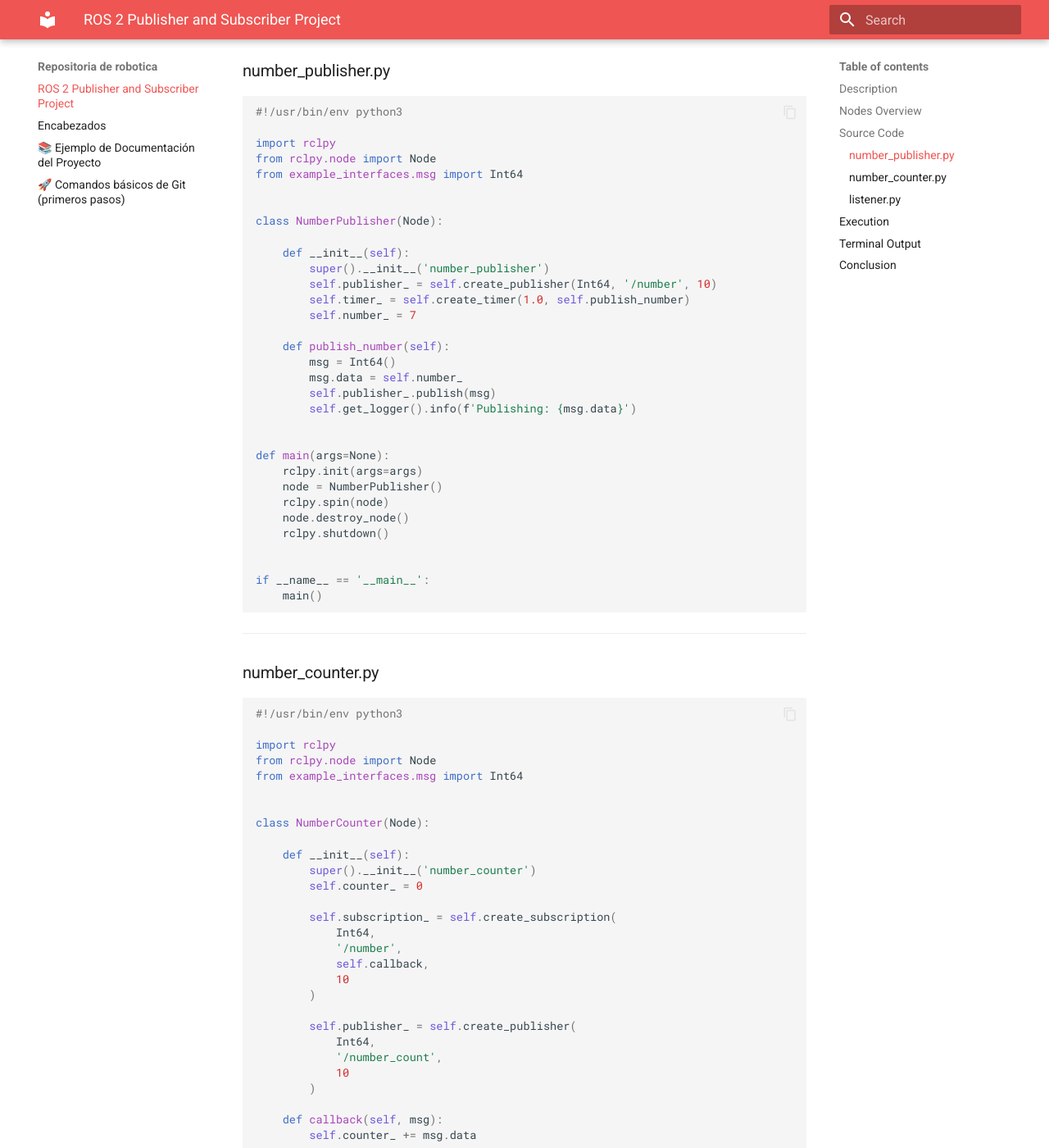
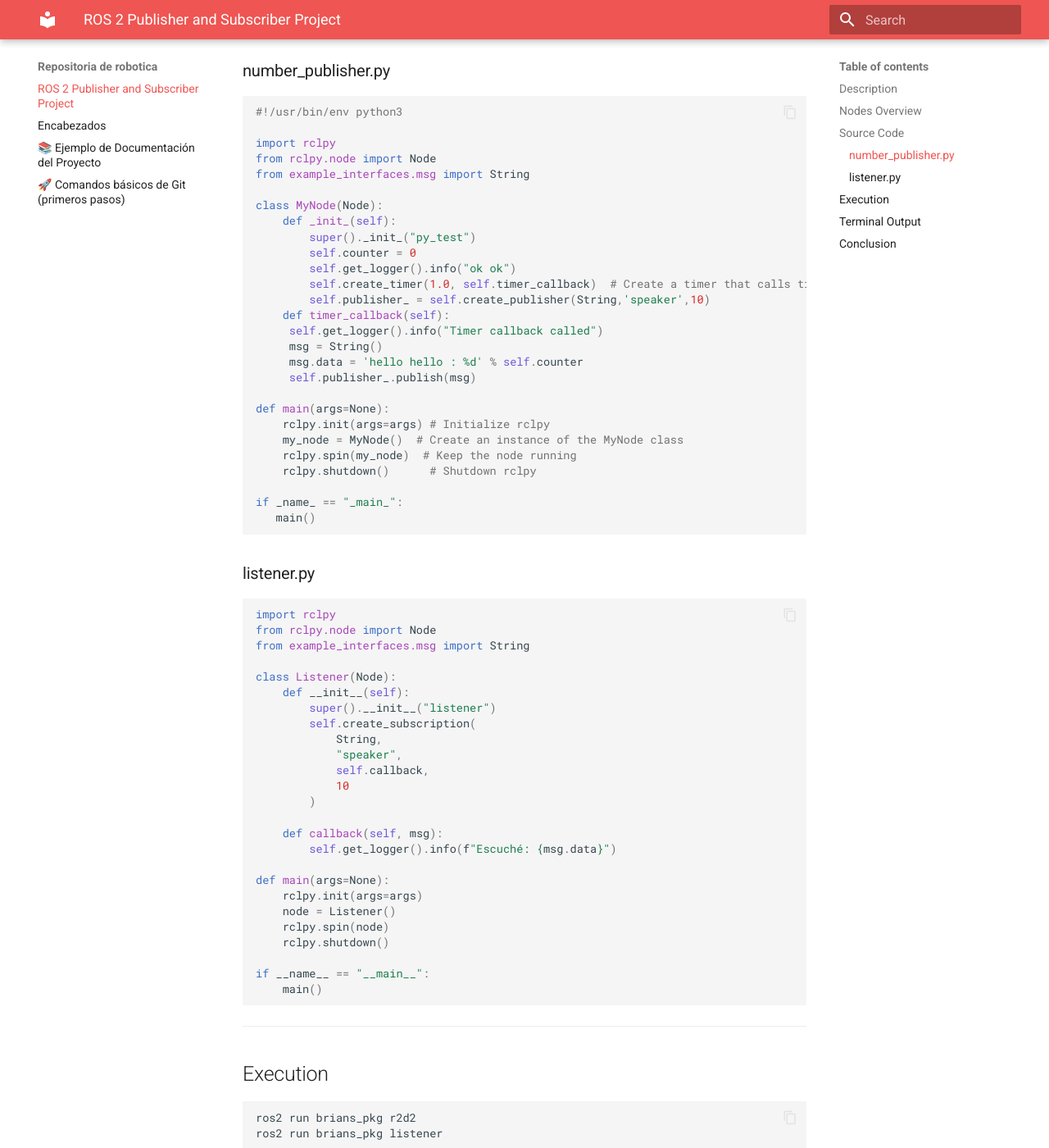
Before and after one commit to BrianSimpson01/Roobotica, an MkDocs documentation site: the page built from docs/index.md, in a window 1280 px wide and 1400 px high, scrolled down 589 px. Shown: the whole window at 82% size. Built offline with MkDocs 1.6.1 and Material for MkDocs 9.7.7, drawn with Linux system fonts in a browser that asks for light colours; some of the changed text lies outside the part shown.

Commit message:
Actualiza contenido de la página de robótica

````diff
--- a/docs/index.md
+++ b/docs/index.md
@@ -26,92 +26,32 @@ listener example.
 
 import rclpy
 from rclpy.node import Node
-from example_interfaces.msg import Int64
+from example_interfaces.msg import String
+
+class MyNode(Node):
+    def _init_(self):
+        super()._init_("py_test")
+        self.counter = 0
+        self.get_logger().info("ok ok")
+        self.create_timer(1.0, self.timer_callback)  # Create a timer that calls timer_callback every 1 second
+        self.publisher_ = self.create_publisher(String,'speaker',10)
+    def timer_callback(self):
+     self.get_logger().info("Timer callback called")
+     msg = String()
+     msg.data = 'hello hello : %d' % self.counter
+     self.publisher_.publish(msg)
+
+def main(args=None):
+    rclpy.init(args=args) # Initialize rclpy
+    my_node = MyNode()  # Create an instance of the MyNode class
+    rclpy.spin(my_node)  # Keep the node running
+    rclpy.shutdown()      # Shutdown rclpy
+
+if _name_ == "_main_":
+   main()
+```
 
 
-class NumberPublisher(Node):
-
-    def __init__(self):
-        super().__init__('number_publisher')
-        self.publisher_ = self.create_publisher(Int64, '/number', 10)
-        self.timer_ = self.create_timer(1.0, self.publish_number)
-        self.number_ = 7
-
-    def publish_number(self):
-        msg = Int64()
-        msg.data = self.number_
-        self.publisher_.publish(msg)
-        self.get_logger().info(f'Publishing: {msg.data}')
-
-
-def main(args=None):
-    rclpy.init(args=args)
-    node = NumberPublisher()
-    rclpy.spin(node)
-    node.destroy_node()
-    rclpy.shutdown()
-
-
-if __name__ == '__main__':
-    main()
-```
-
----
-
-### number_counter.py
-
-```python
-#!/usr/bin/env python3
-
-import rclpy
-from rclpy.node import Node
-from example_interfaces.msg import Int64
-
-
-class NumberCounter(Node):
-
-    def __init__(self):
-        super().__init__('number_counter')
-        self.counter_ = 0
-
-        self.subscription_ = self.create_subscription(
-            Int64,
-            '/number',
-            self.callback,
-            10
-        )
-
-        self.publisher_ = self.create_publisher(
-            Int64,
-            '/number_count',
-            10
-        )
-
-    def callback(self, msg):
-        self.counter_ += msg.data
-
-        out_msg = Int64()
-        out_msg.data = self.counter_
-        self.publisher_.publish(out_msg)
-
-        self.get_logger().info(
-            f'Received: {msg.data} | Counter: {self.counter_}'
-        )
-
-
-def main(args=None):
-    rclpy.init(args=args)
-    node = NumberCounter()
-    rclpy.spin(node)
-    node.destroy_node()
-    rclpy.shutdown()
-
-
-if __name__ == '__main__':
-    main()
-```
-
----
 
 ### listener.py
 
@@ -119,7 +59,6 @@ if __name__ == '__main__':
 import rclpy
 from rclpy.node import Node
 from example_interfaces.msg import String
-
 
 class Listener(Node):
     def __init__(self):
@@ -132,8 +71,7 @@ class Listener(Node):
         )
 
     def callback(self, msg):
-        self.get_logger().info(f"Received: {msg.data}")
-
+        self.get_logger().info(f"Escuché: {msg.data}")
 
 def main(args=None):
     rclpy.init(args=args)
@@ -141,9 +79,9 @@ def main(args=None):
     rclpy.spin(node)
     rclpy.shutdown()
 
-
 if __name__ == "__main__":
     main()
+
 ```
 
 ---
@@ -151,9 +89,8 @@ if __name__ == "__main__":
 ## Execution
 
 ```bash
-ros2 run my_package number_publisher
-ros2 run my_package number_counter
-ros2 topic echo /number_count
+ros2 run brians_pkg r2d2
+ros2 run brians_pkg listener
 ```
 
 ---
@@ -161,12 +98,12 @@ ros2 topic echo /number_count
 ## Terminal Output
 
 ```text
-[INFO] [number_publisher]: Publishing: 7
-[INFO] [number_counter]: Received: 7 | Counter: 7
-[INFO] [number_publisher]: Publishing: 7
-[INFO] [number_counter]: Received: 7 | Counter: 14
-[INFO] [number_publisher]: Publishing: 7
-[INFO] [number_counter]: Received: 7 | Counter: 21
+hello hello : 0
+hello hello : 1
+
+Escuché: hello hello : 0
+Escuché: hello hello : 1
+
 ```
 
 ---
````
